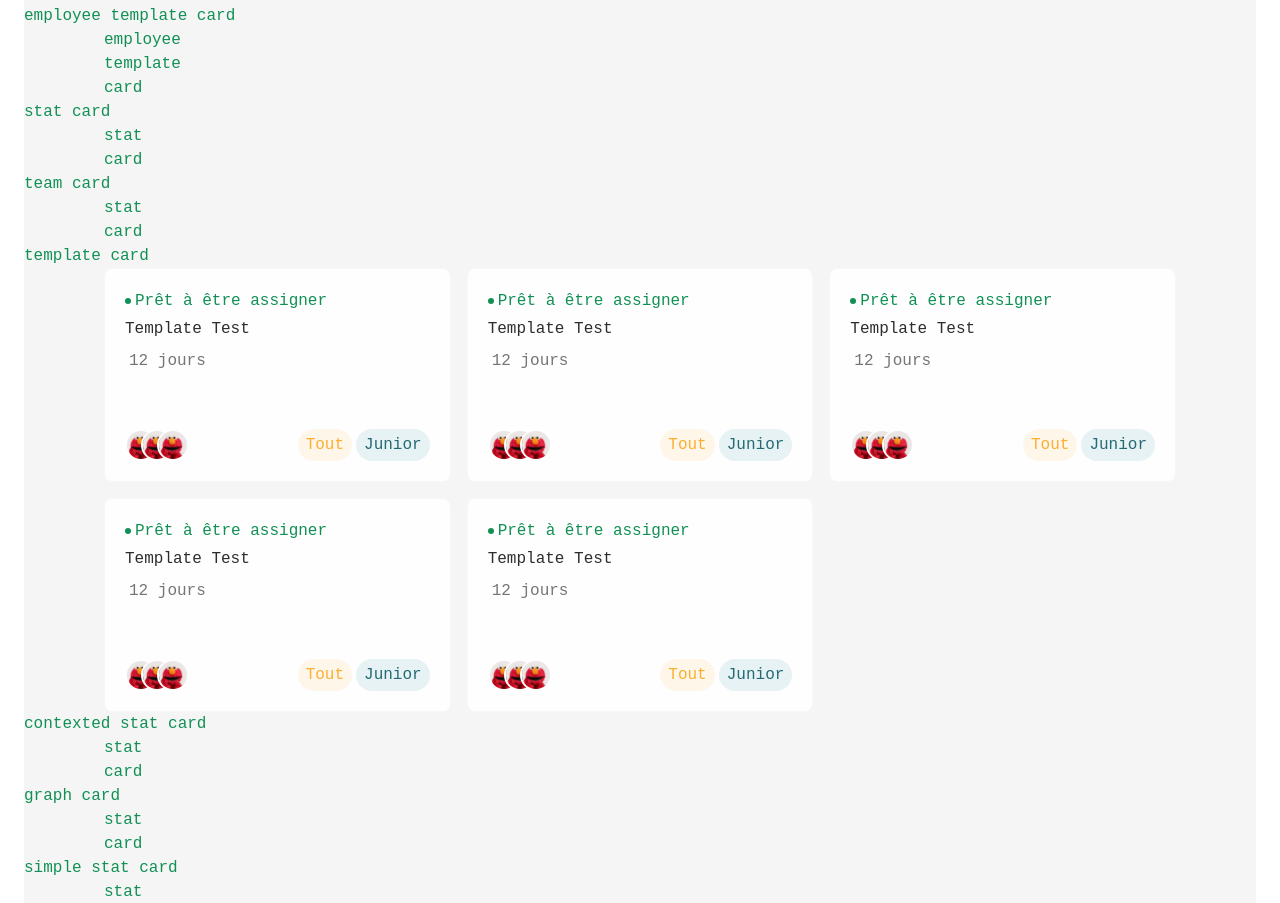
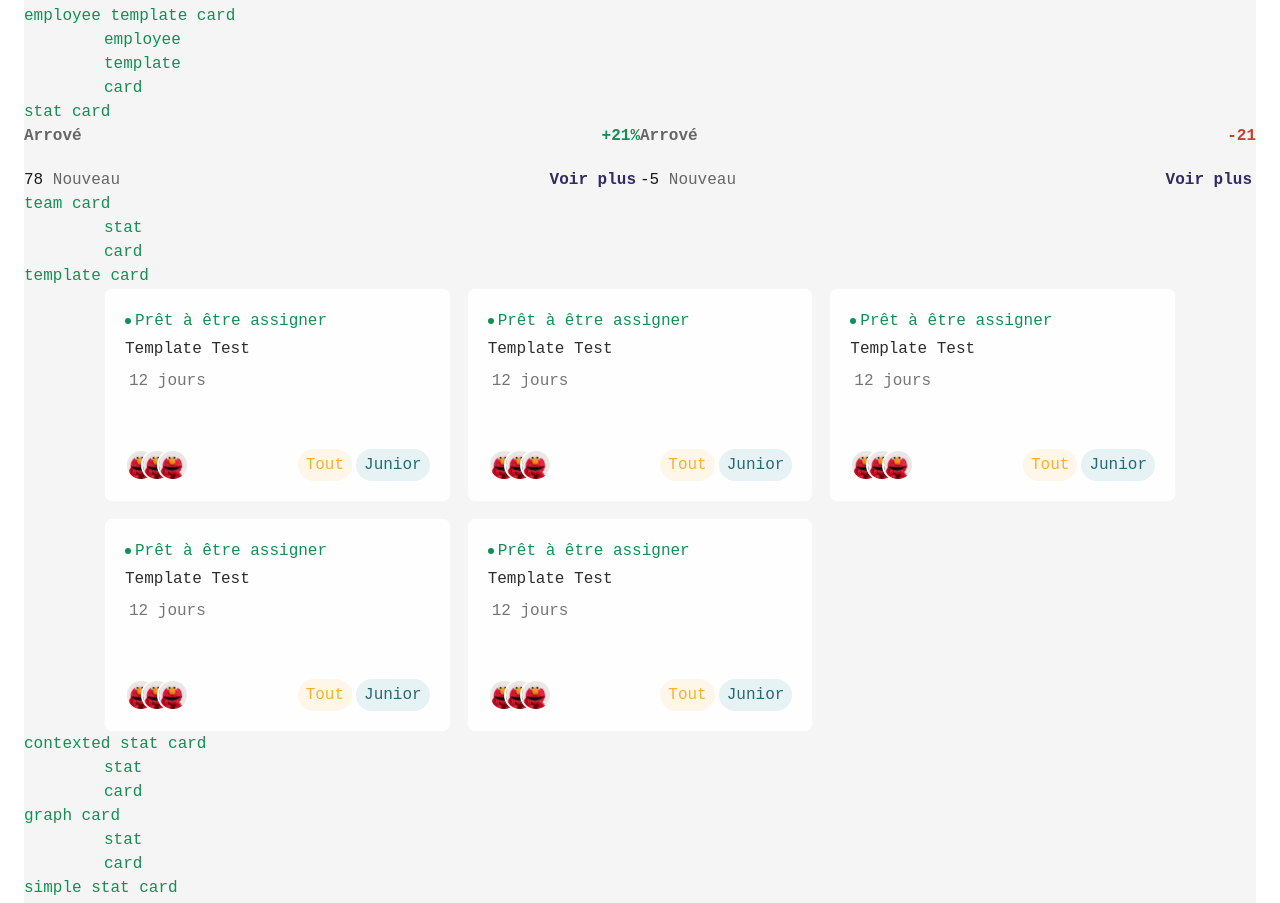
Before and after one commit to eltha9/lundi-app, a Vue app: page /test in a window 1280 px wide. Shown: the part 1260-2163 px from the top of the page. Built offline with nearby package versions, Linux system fonts and the light colour scheme.

Commit message:
add stat card

```diff
--- a/src/views/Dashboard/components/Stat-card.vue
+++ b/src/views/Dashboard/components/Stat-card.vue
@@ -1,5 +1,20 @@
 <template>
-	<div class="stat-card">stat card</div>
+	<div class="stat-card flex-1">
+		<div class="top flex justify-between sato-l-l mb-5 font-bold">
+			<span class="text-greyscale-600 capitalize">{{ stat.name }}</span>
+			<span :class="stat.mainValue < 0 ? 'text-semantic-negative-500' : 'text-semantic-positive-500'">{{ valueString }}</span>
+		</div>
+		<div class="bottom flex justify-between">
+			<span class="salva-h3 text-greyscale-black mr-1">
+				{{ stat.secondaryValue }}
+				<span class="sato-l-m text-greyscale-600 capitalize">{{ stat.secondayUnit }}</span>
+			</span>
+			<router-link :to="{ name: stat.link }" class="flex text-primary-700 font-bold">
+				Voir plus
+				<i class="icon-arrow-right ml-1"></i>
+			</router-link>
+		</div>
+	</div>
 </template>
 
 <style lang="scss" scoped>
@@ -8,5 +23,26 @@
 </style>
 
 <script>
-	export default {};
+	export default {
+		props: {
+			stat: {
+				required: true,
+				type: Object,
+				default: () => ({
+					name: "",
+					mainValue: 0,
+					mainUnit: "",
+					secondaryValue: 0,
+					secondayUnit: "",
+					link: "dashboard-analytics",
+				}),
+			},
+		},
+		computed: {
+			valueString() {
+				if (this.stat.mainValue < 0) return `${this.stat.mainValue}${this.stat.mainUnit}`;
+				return `+${this.stat.mainValue}${this.stat.mainUnit}`;
+			},
+		},
+	};
 </script>
--- a/src/views/other/Test.vue
+++ b/src/views/other/Test.vue
@@ -48,8 +48,27 @@
 				</div>
 
 				<h3>stat card</h3>
-				<div class="main-view">
-					<stat-card />
+				<div class="flex">
+					<stat-card
+						:stat="{
+							name: 'arrové',
+							mainValue: 21,
+							mainUnit: '%',
+							secondaryValue: 78,
+							secondayUnit: 'nouveau',
+							link: 'dashboard-analytics',
+						}"
+					/>
+					<stat-card
+						:stat="{
+							name: 'arrové',
+							mainValue: -21,
+							mainUnit: '',
+							secondaryValue: -5,
+							secondayUnit: 'nouveau',
+							link: 'dashboard-analytics',
+						}"
+					/>
 				</div>
 
 				<h3>team card</h3>
```
